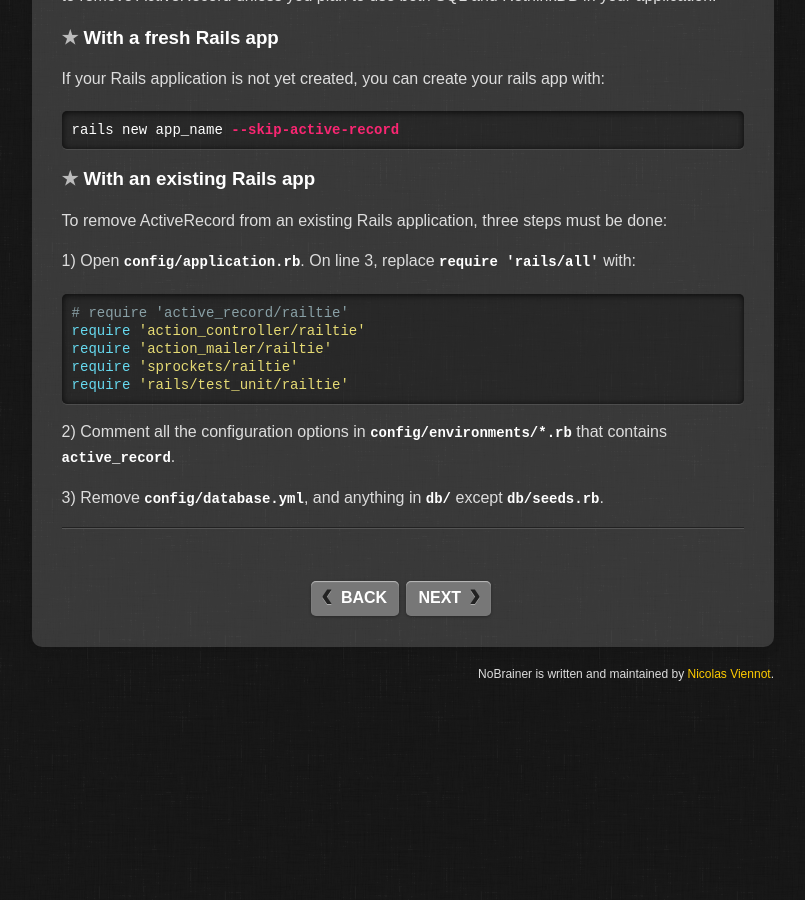
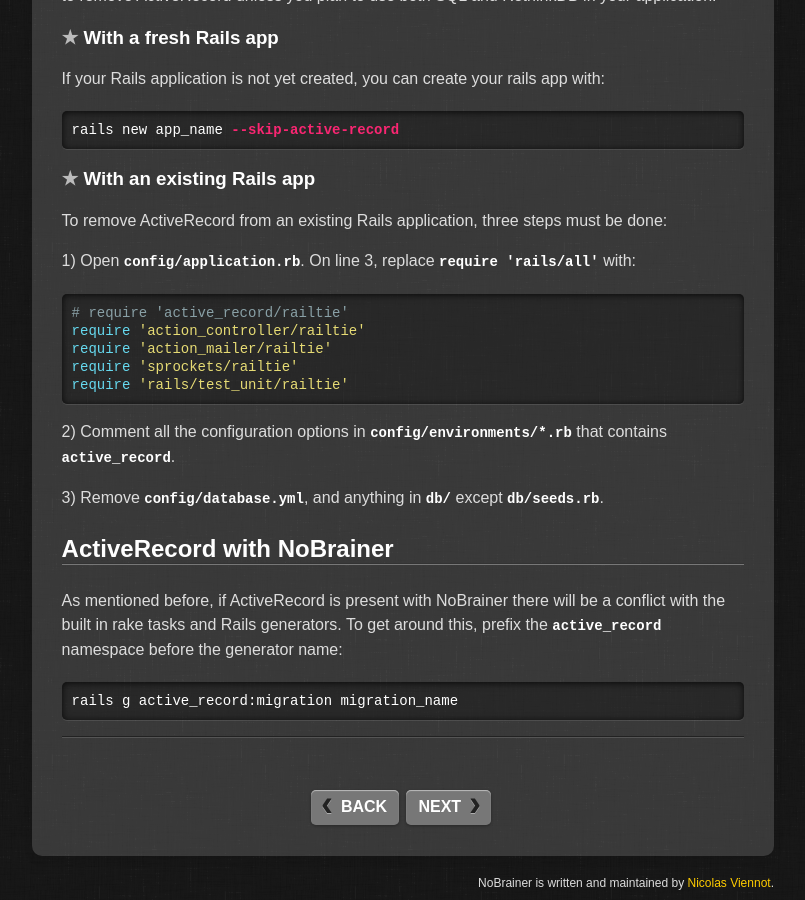
Before and after one commit to NoBrainerORM/nobrainer.io, a Jekyll site: the page built from docs/configuration.md, in a window 1280 px wide and 900 px high, scrolled down 1655 px. Shown: the whole window, without its empty margins (335-1140 px from the left). Built offline with Jekyll 4.4.1, drawn with Linux system fonts in a browser that asks for light colours; comment, search, counter and statistics services are not loaded; before the commit the page ends 2346 px from its top, so only the background shows below that.

Commit message:
Add how to run ActiveRecord migration generator.

```diff
--- a/docs/configuration.md
+++ b/docs/configuration.md
@@ -110,3 +110,14 @@
 contains `active_record`.
 
 3) Remove `config/database.yml`, and anything in `db/` except `db/seeds.rb`.
+
+ActiveRecord with NoBrainer
+---------------------------
+
+As mentioned before, if ActiveRecord is present with NoBrainer there will be a
+conflict with the built in rake tasks and Rails generators. To get around this,
+prefix the `active_record` namespace before the generator name:
+
+{% highlight bash %}
+rails g active_record:migration migration_name
+{% endhighlight %}
```
